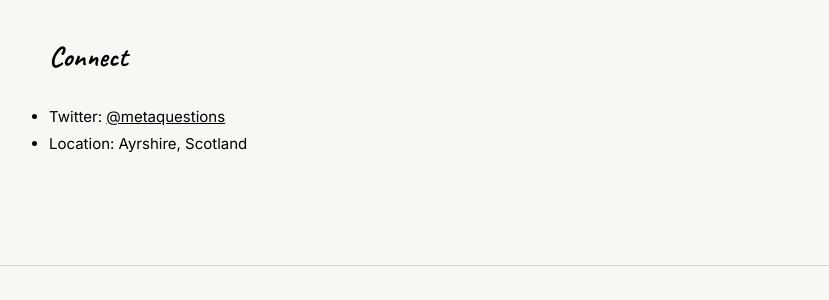
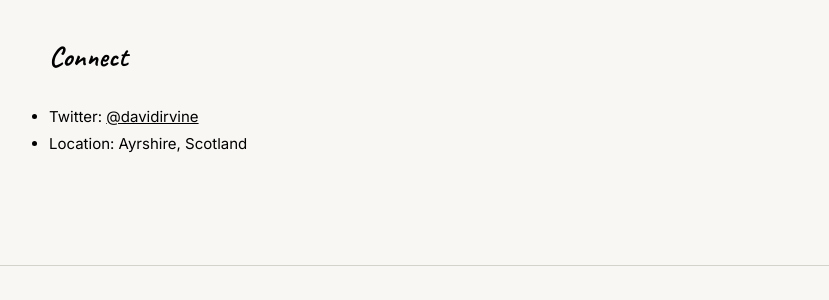
Before and after one commit to dirvine/metaquestions-site, a Jekyll site: the page built from about.md, in a window 1280 px wide and 900 px high, scrolled down 1841 px. Shown: the part 489-789 px from the top of the window, without its empty margins (215-1044 px from the left). Built offline with Jekyll 4.4.1, drawn with Linux system fonts in a browser that asks for light colours.

Commit message:
chore: update Twitter handle from metaquestions to davidirvine

```diff
--- a/about.md
+++ b/about.md
@@ -44,5 +44,5 @@ At the core of Irvine's pursuits is a passion for longevity and the freedom of t
 
 ## Connect
 
-- Twitter: [@metaquestions](https://twitter.com/metaquestions)
+- Twitter: [@davidirvine](https://twitter.com/davidirvine)
 - Location: Ayrshire, Scotland
```
